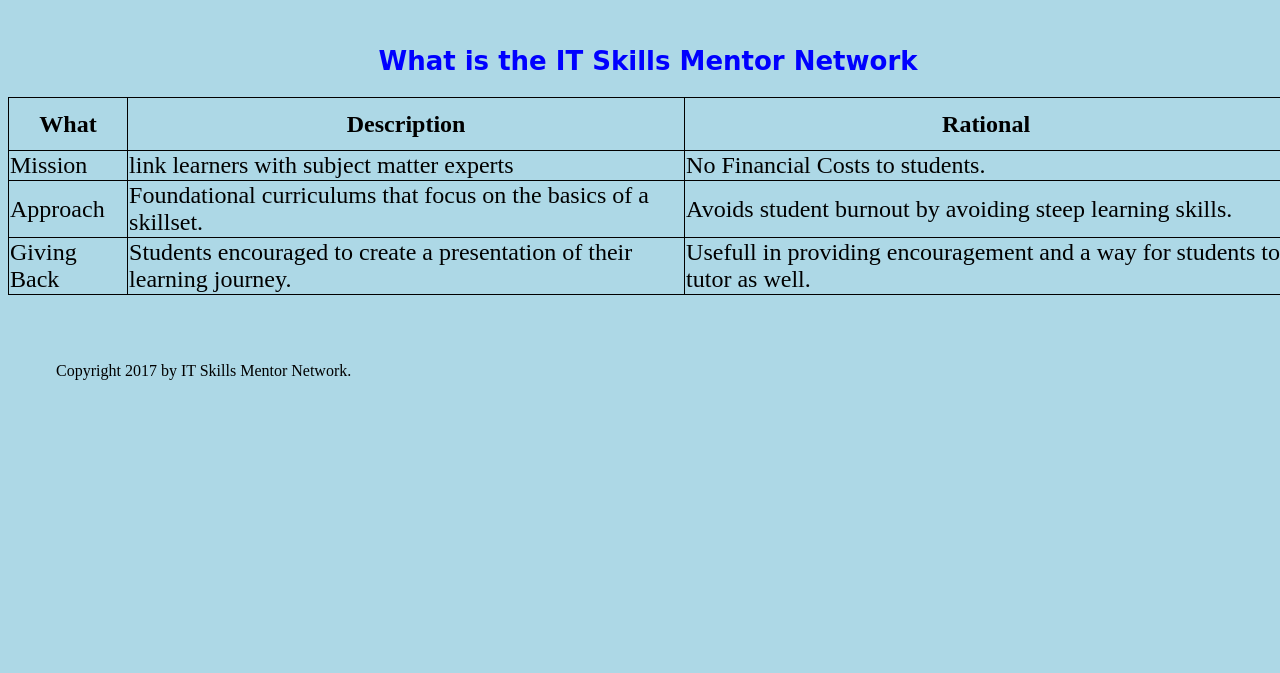
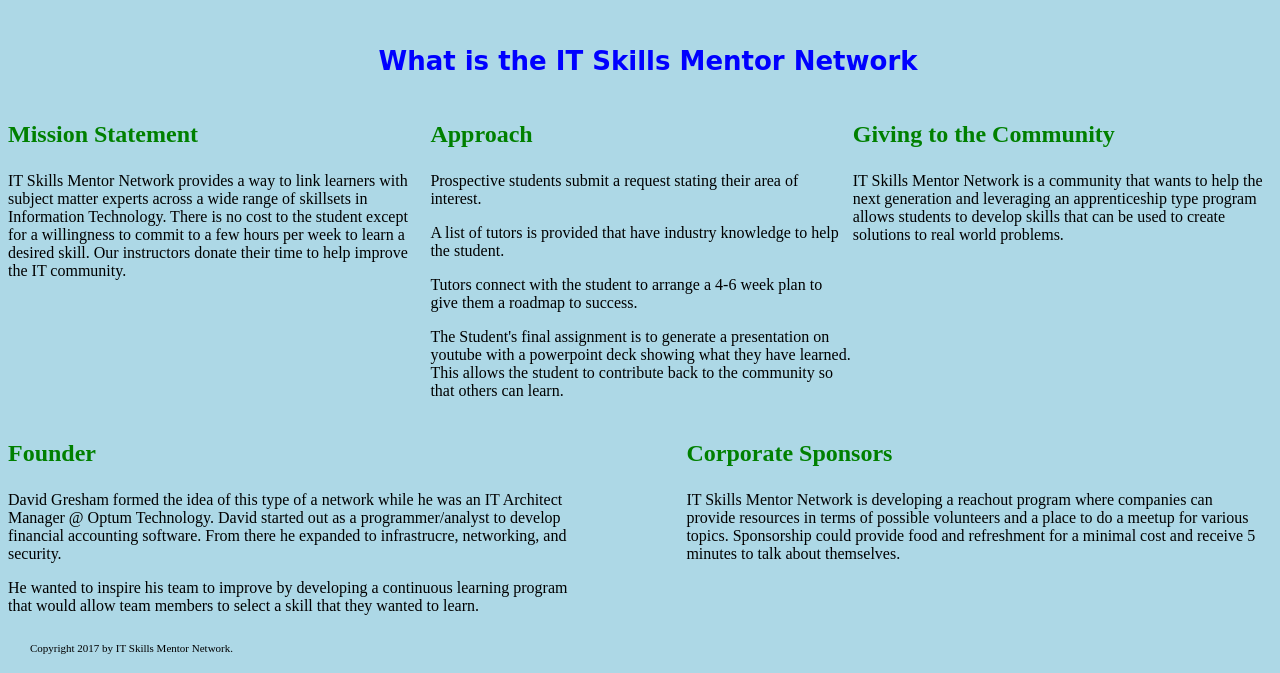
Before and after one commit to borntolag/website, a plain HTML site: page index.html in a window 1280 px wide. Shown: the part 296-969 px from the top of the page. Before the commit the page ends 800 px from the top, so only its background shows below. Drawn offline with Linux system fonts and the light colour scheme.

Commit message:
Add files via upload

```diff
--- a/index.html
+++ b/index.html
@@ -1,9 +1,7 @@
-<!-- David Gresham.  08/23/2017 IT Skills Mentor Network home page -->
+	<!-- David Gresham.  08/18/2017 IT Skills Mentor Network home page -->
 <!DOCTYPE html>
 <html>
-
 <!-- Using Head and Title Tags -->
-
 <head>
  <title>IT Skills Mentoring Network </title>
 
@@ -12,12 +10,8 @@
 </head>
 
 <!-- Body block -->
-<!-- Challenges encontered trying to get a footer at the bottom of each page required -->
-<!-- a div organization of an overall container which would then have a header, body and footer -->
-<!-- section that would then drive the footer to the proper place. -->
 <body>
-<div id="container">
-<div id="header">
+
   <h1> Welcome to the IT Skills Mentor Network   </h1>
   <br>
   <img src = "images/itskill.jpg" alt="Skill Mentor Network">
@@ -33,49 +27,51 @@
        <li><a href="contact.html">Contact Us</a></li>
 	 </ul>
   </nav>
- </div>
-<br>
-<div id="body">
-<!-- Outline of IT Skills Mentor Network mission and goals using Article and Section tags-->
-  <h2>What is the IT Skills Mentor Network</h2>
-<!--Establiish table structure and headings for each column -->
-<table>
-  <tr>
-    <th>What</th>
-    <th>Description</th>
-    <th>Rational</th>
-  </tr>
-
-  <tr>
-    <td>Mission</td>
-    <td>link learners with subject matter experts</td>
-    <td>No Financial Costs to students.</td>
-  </tr>
-
-    <tr>
-    <td>Approach</td>
-    <td>Foundational curriculums that focus on the basics of a skillset.</td>
-	<td>Avoids student burnout by avoiding steep learning skills. </td>
-  </tr>
-
-    <tr>
-    <td>Giving Back</td>
-    <td>Students encouraged to create a presentation of their learning journey.</td>
-    <td>Usefull in providing encouragement and a way for students to tutor as well.</td>
-
-  </tr>
- </table>
 
 <br>
-</div>
+
+<!-- Outline of IT Skills Mentor Network mission and goals using Article and Section tags-->
+<article>
+  <h2>What is the IT Skills Mentor Network</h2>
+  <section id="mission">
+    <h3>Mission Statement</h3>
+    <p>IT Skills Mentor Network provides a way to link learners with subject matter experts across a wide range of skillsets in Information Technology.  There is no cost to the student except for a willingness to commit to a few hours per week to learn a desired skill.  Our instructors donate their time to help improve the IT community.</p>
+  </section>
+
+  <section id="approach">
+     <h3>Approach</h3>
+     <p>Prospective students submit a request stating their area of interest.</p>
+	 <p>A list of tutors is provided that have industry knowledge to help the student.</p>
+	 <p>Tutors connect with the student to arrange a 4-6 week plan to give them a roadmap to success. </p>
+	 <p>The Student's final assignment is to generate a presentation on youtube with a powerpoint deck showing what they have learned.  This allows the student to contribute back to the community so that others can learn. </p>
+  </section>
+</article>
+
+<article>
+   <section id="giving">
+      <h3>Giving to the Community</h3>
+      <p>IT Skills Mentor Network is a community that wants to help the next generation and leveraging an apprenticeship type program allows students to develop skills that can be used to create solutions to real world problems.</p>
+    </section>
+
+   <section id="founder">
+      <h3>Founder</h3>
+ 	  <p>David Gresham formed the idea of this type of a network while he was an IT Architect Manager @ Optum Technology.  David started out as a programmer/analyst to develop financial accounting software.  From there he expanded to infrastrucre, networking, and security. </p>
+	  <p>He wanted to inspire his team to improve by developing a continuous learning program that would allow team members to select a skill that they wanted to learn. </p>
+   </section>
+
+  <section id="sponsors">
+     <h3>Corporate Sponsors</h3>
+     <p>IT Skills Mentor Network is developing a reachout program where companies can provide resources in terms of possible volunteers and a place to do a meetup for various topics.  Sponsorship could provide food and refreshment for a minimal cost and receive 5 minutes to talk about themselves.</p>
+  </section>
+</article>
+
+<br>
+
 <!-- Footer Tag -->
-<div id="footer">
+
 <footer>
-  <p>Copyright 2017 by IT Skills Mentor Network.</p>
+Copyright 2017 by IT Skills Mentor Network.
 </footer>
-</div>
-
-</div>
 
 
 </body>
--- a/mystyle.css
+++ b/mystyle.css
@@ -1,4 +1,4 @@
-/* David Gresham.  08/23/2017 IT Skills Mentor Network CSS */
+/* David Gresham.  08/25/2017 IT Skills Mentor Network CSS */
 
 /* Format settings for Header section */
 
@@ -25,7 +25,12 @@
 	text-align: center;
 	font-size: 26px;
 }
-
+h3 {
+    color: green;
+	font-family: "Times New Roman", Times, serif;
+	font-size: 24px;
+	text-align: left;
+}
 /* options for unordered list and li for navigation */
 ul {
     list-style-type: none;
@@ -65,7 +70,12 @@
 	font-family: "Times New Roman", Times, serif;
 	font-size:	16px;
 }
-p.solid {border-style: solid;}
+p.solid {
+	border-style: solid;
+	border-collapse: collapse;
+	margin: 0;
+	padding: 0;
+	}
 
 /* table formatting options for th, tr and table */
 
@@ -81,26 +91,70 @@
 th {
     height: 50px;
 }
+/* Formating for columns on contact page */
+
 .col1,.col2,.col3
 {
 	float: left;
-	margin-left: 0%;
+
 }
 
 .col1 { width: 30%; }
 .col2 { width: 30%; }
 .col3 { width: 30%; }
+/* Formatting for columns on Services page */
 
-footer
+.servicecol1,.servicecol2,.servicecol3
 {
+	float: left;
+}
+
+.servicecol1 { width: 15%; }
+.servicecol2 { width: 40%; }
+.servicecol3 { width: 40%; }
+
+footer{
 	clear: both;
 	padding: 1em 2em;
 	background-color: lightblue;
+	font-size: 11px;
 }
 /* Custom ID which establishes dynamic width for columns2 and 3 */
 #dynamic {
+   text-align:left;
+   float: left;
+}
+#dynamic1 {
    text-align:left;
    padding-left:23px;
    font-size:11px;
    font-weight:bold;
 }
+
+/* custom classes for Home Page */
+
+#mission {
+	margin: 0%;
+	width: 33%;
+    float: left;
+}
+#approach {
+	margin: 0%;
+	width: 33%;
+    float: left;
+}
+#giving {
+	margin: 0%;
+	width: 33%;
+    float: left;
+}
+#founder {
+	margin: 0;
+	width: 45%;
+	float: left;
+}
+#sponsors {
+	margin-right: 2%;
+	width: 45%;
+	float: right;
+}
```
Also changed, not shown: about.html (+23 -21 lines), contact.html (+4 -2 lines), services.html (+19 -22 lines). Lines whose indentation alone changed are shown as unchanged.
